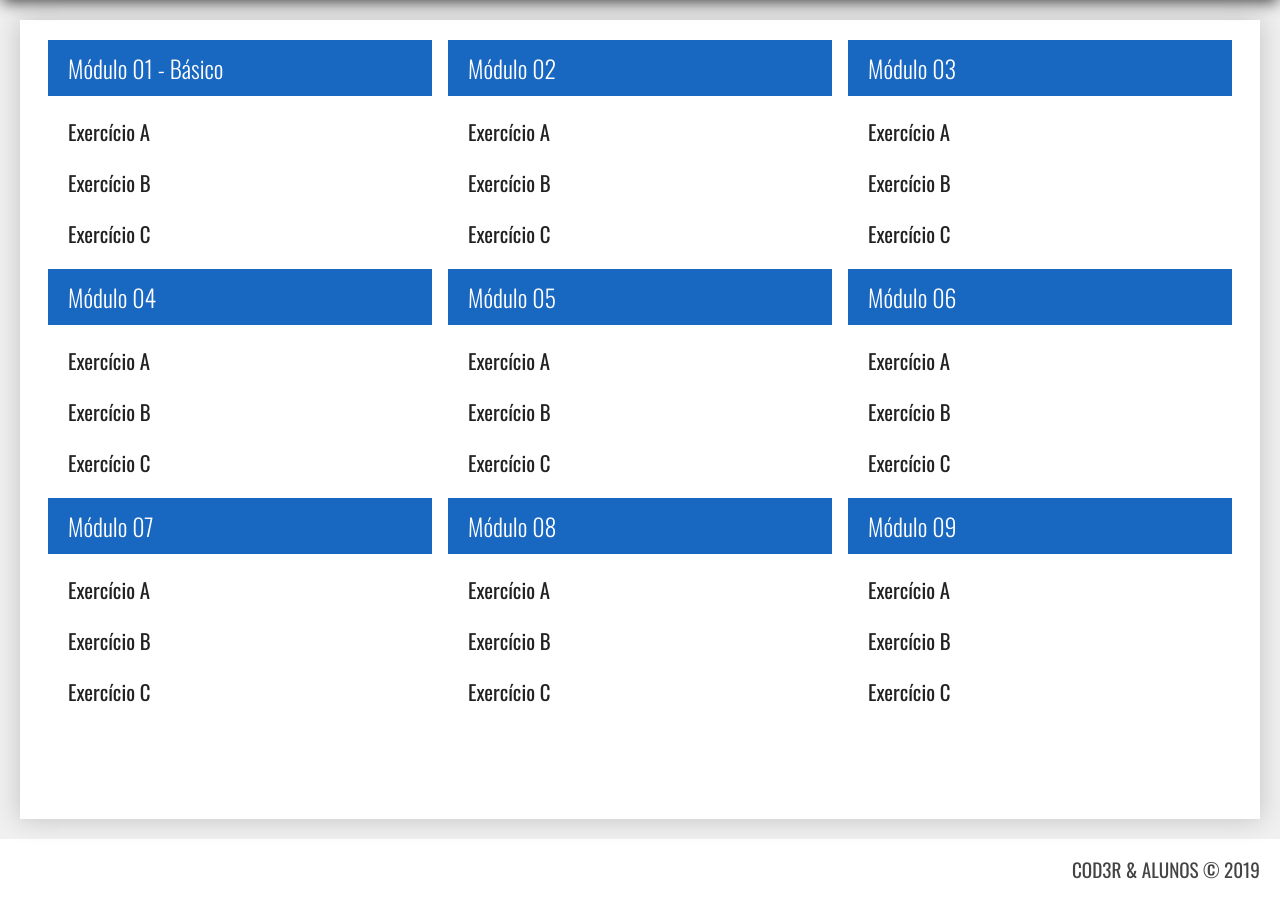
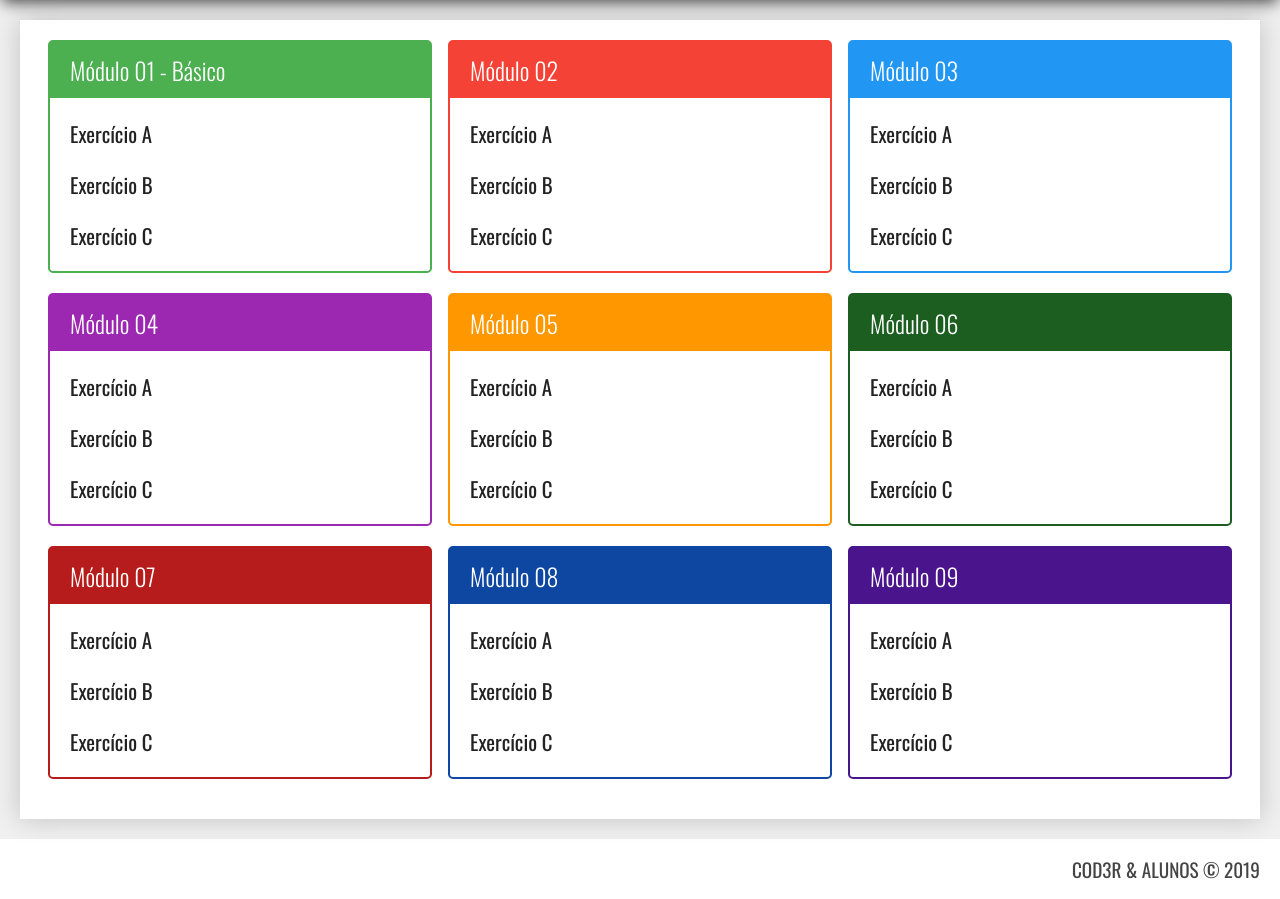
Before and after one commit to ThadeuCesario/Javascript, a PHP site: page / in a window 1280 px wide. Shown: the part 120-1019 px from the top of the page. Run offline with PHP 8.4, Linux system fonts and the light colour scheme.

Commit message:
php features

```diff
--- a/css/style.css
+++ b/css/style.css
@@ -84,6 +84,8 @@ body{
 
 .modulo{
     flex-basis: 32%;
+    margin-bottom: 20px;
+    border-radius: 5px;
 }
 
 .modulo > h3{
@@ -116,3 +118,67 @@ body{
 .modulo > ul > li:hover{
     background-color: #eee;
 }
+
+
+.modulo.verde {
+    border: 2px solid #4caf50;
+}
+.modulo.verde > h3{
+    background-color: #4caf50;
+}
+
+.modulo.vermelho {
+    border: 2px solid #f44336;
+}
+.modulo.vermelho > h3{
+    background-color: #f44336;
+}
+
+.modulo.azul {
+    border: 2px solid #2196f3;
+}
+.modulo.azul > h3{
+    background-color: #2196f3;
+}
+
+.modulo.roxo {
+    border: 2px solid #9c27b0;
+}
+.modulo.roxo > h3{
+    background-color: #9c27b0;
+}
+
+.modulo.laranja {
+    border: 2px solid #ff9800;
+}
+.modulo.laranja > h3{
+    background-color: #ff9800;
+}
+
+.modulo.verde-escuro {
+    border: 2px solid #1b5e20;
+}
+.modulo.verde-escuro > h3{
+    background-color: #1b5e20;
+}
+
+.modulo.vermelho-escuro {
+    border: 2px solid #b71c1c;
+}
+.modulo.vermelho-escuro > h3{
+    background-color: #b71c1c;
+}
+
+.modulo.azul-escuro {
+    border: 2px solid #0d47a1;
+}
+.modulo.azul-escuro > h3{
+    background-color: #0d47a1;
+}
+
+.modulo.roxo-escuro {
+    border: 2px solid #4a148c;
+}
+.modulo.roxo-escuro > h3{
+    background-color: #4a148c;
+}
--- a/index.html
+++ b/index.html
@@ -16,7 +16,7 @@
     <main class="principal">
         <div class="conteudo">
             <nav class="modulos">
-                <div class="modulo">
+                <div class="modulo verde">
                     <h3>Módulo 01 - Básico</h3>
                     <ul>
                         <li>
@@ -30,7 +30,7 @@
                         </li>
                     </ul>
                 </div>
-                <div class="modulo">
+                <div class="modulo vermelho">
                     <h3>Módulo 02</h3>
                     <ul>
                         <li>
@@ -44,7 +44,7 @@
                         </li>
                     </ul>
                 </div>
-                <div class="modulo">
+                <div class="modulo azul">
                     <h3>Módulo 03</h3>
                     <ul>
                         <li>
@@ -58,7 +58,7 @@
                         </li>
                     </ul>
                 </div>
-                <div class="modulo">
+                <div class="modulo roxo">
                     <h3>Módulo 04</h3>
                     <ul>
                         <li>
@@ -72,7 +72,7 @@
                         </li>
                     </ul>
                 </div>
-                <div class="modulo">
+                <div class="modulo laranja">
                     <h3>Módulo 05</h3>
                     <ul>
                         <li>
@@ -86,7 +86,7 @@
                         </li>
                     </ul>
                 </div>
-                <div class="modulo">
+                <div class="modulo verde-escuro">
                     <h3>Módulo 06</h3>
                     <ul>
                         <li>
@@ -100,7 +100,7 @@
                         </li>
                     </ul>
                 </div>
-                <div class="modulo">
+                <div class="modulo vermelho-escuro">
                     <h3>Módulo 07</h3>
                     <ul>
                         <li>
@@ -114,7 +114,7 @@
                         </li>
                     </ul>
                 </div>
-                <div class="modulo">
+                <div class="modulo azul-escuro">
                     <h3>Módulo 08</h3>
                     <ul>
                         <li>
@@ -128,7 +128,7 @@
                         </li>
                     </ul>
                 </div>
-                <div class="modulo">
+                <div class="modulo roxo-escuro">
                     <h3>Módulo 09</h3>
                     <ul>
                         <li>
```
